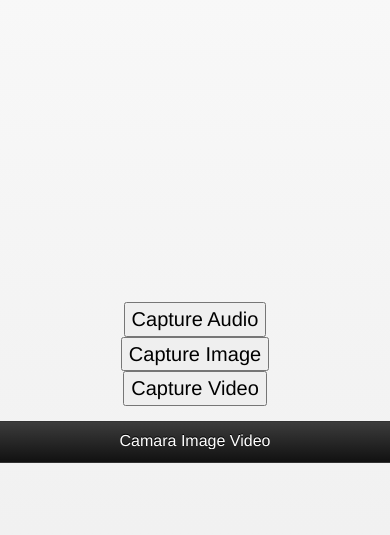
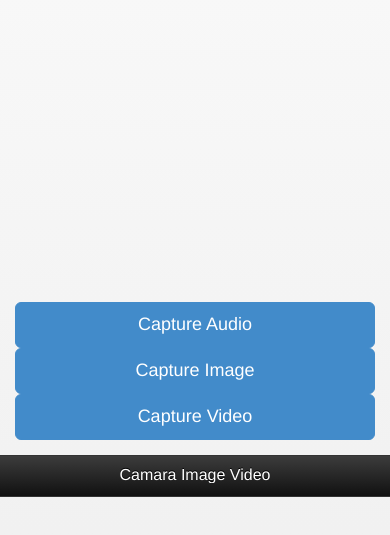
Before and after one commit to punkonrock/Test, a plain HTML site: page index.html in a window 390 px wide. Shown: the part 83-618 px from the top of the page. Drawn offline with nearby package versions, Linux system fonts and the light colour scheme; some packages are replaced by stand-ins of ours.

Commit message:
Update index.html

```diff
--- a/index.html
+++ b/index.html
@@ -266,9 +266,9 @@ $(function(){
 <div data-role="content">
 
      <fieldset class="ui-grid">
-        <center><button onclick="captureAudio();"data-role="button"  data-theme="b">Capture Audio</button> </center>
-       <center> <button onclick="captureImage();"data-role="button"  data-theme="b">Capture Image</button> </center>
-       <center> <button onclick="captureVideo();"data-role="button"  data-theme="b">Capture Video</button> </center>
+        <center><button onclick="captureAudio();"class="btn btn-primary btn-lg btn-block">Capture Audio</button> </center>
+       <center> <button onclick="captureImage();"class="btn btn-primary btn-lg btn-block">Capture Image</button> </center>
+       <center> <button onclick="captureVideo();"class="btn btn-primary btn-lg btn-block">Capture Video</button> </center>
 	</fieldset>
 
    </div>
```
